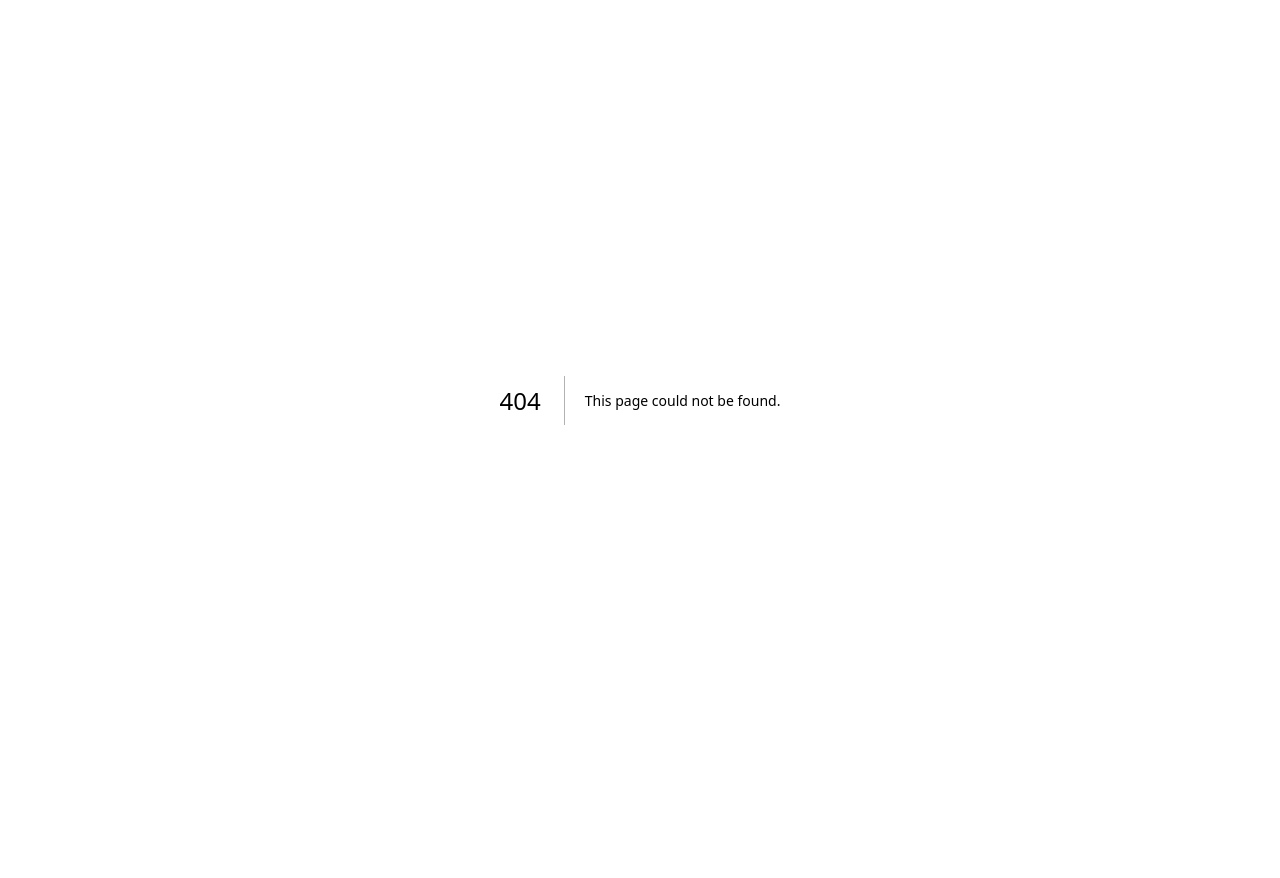
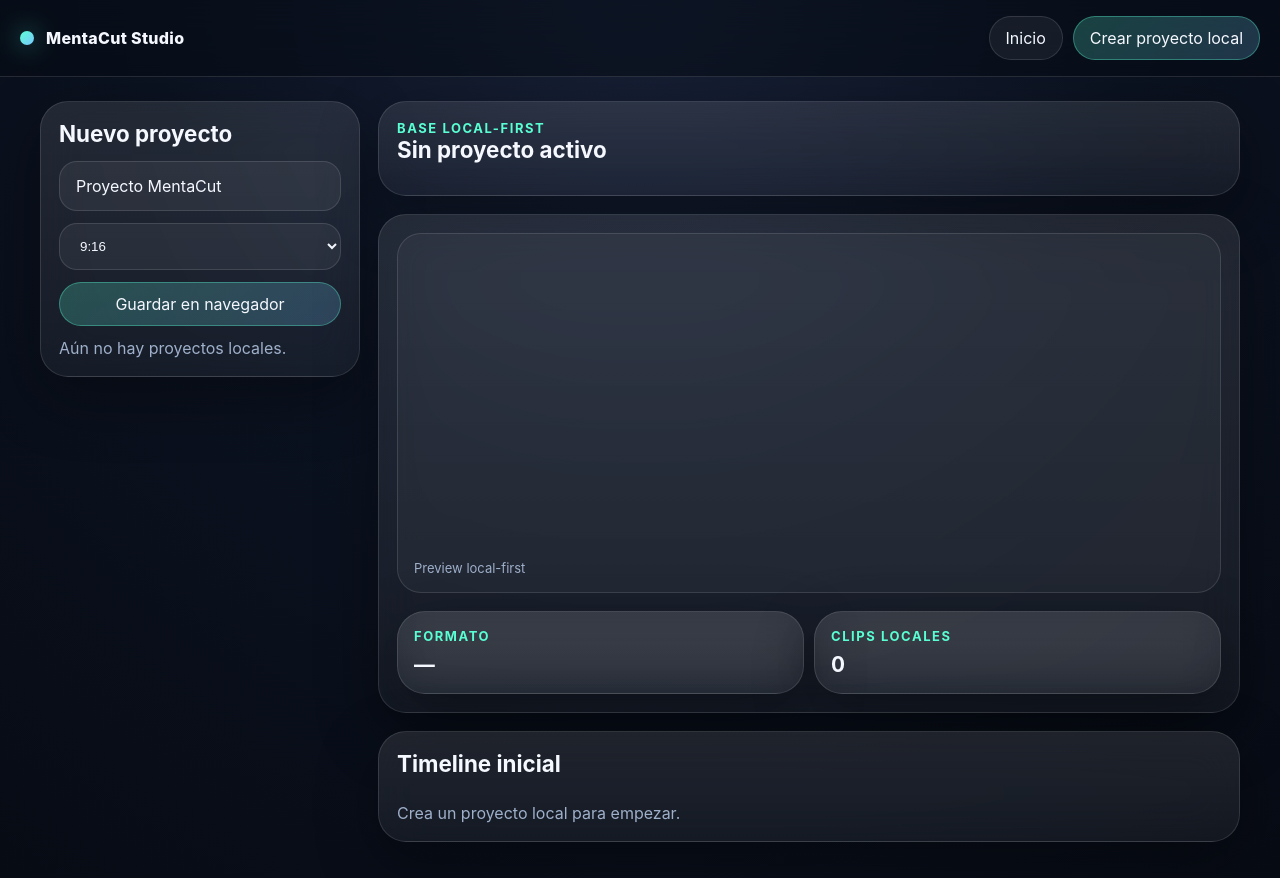
Before and after one commit to alain7224/MentaCut, a Next.js app: page /studio in a window 1280 px wide. Before the commit this address had no page. Before the commit the page ends 800 px from the top, so only its background shows below. Built offline with nearby package versions, Linux system fonts and the light colour scheme.

Commit message:
feat: add studio page

```diff
--- /dev/null
+++ b/app/studio/page.tsx
@@ -0,0 +1,94 @@
+'use client'
+
+import { useEffect, useMemo, useState } from 'react'
+import Link from 'next/link'
+import { createProject, readLocalProjects, type LocalProject, writeLocalProjects } from '@/lib/local-store'
+
+export default function StudioPage() {
+  const [projects, setProjects] = useState<LocalProject[]>([])
+  const [name, setName] = useState('Proyecto MentaCut')
+  const [format, setFormat] = useState<LocalProject['format']>('9:16')
+  const [activeId, setActiveId] = useState<string | null>(null)
+
+  useEffect(() => {
+    const initial = readLocalProjects()
+    setProjects(initial)
+    setActiveId(initial[0]?.id ?? null)
+  }, [])
+
+  const active = useMemo(() => projects.find((item) => item.id === activeId) ?? null, [projects, activeId])
+
+  function createLocalProject() {
+    const next = createProject(name.trim() || 'Proyecto MentaCut', format)
+    const updated = [next, ...projects]
+    setProjects(updated)
+    setActiveId(next.id)
+    writeLocalProjects(updated)
+  }
+
+  return (
+    <div className="page-shell">
+      <header className="topbar">
+        <div className="brand"><span className="brand-dot" /><span>MentaCut Studio</span></div>
+        <nav className="nav">
+          <Link href="/" className="nav-link">Inicio</Link>
+          <button className="btn btn-primary" onClick={createLocalProject}>Crear proyecto local</button>
+        </nav>
+      </header>
+
+      <main className="main studio-layout">
+        <aside className="panel sidebar">
+          <h2 className="section-title">Nuevo proyecto</h2>
+          <div className="form">
+            <input className="input" value={name} onChange={(event) => setName(event.target.value)} placeholder="Nombre del proyecto" />
+            <select className="input" value={format} onChange={(event) => setFormat(event.target.value as LocalProject['format'])}>
+              <option value="9:16">9:16</option>
+              <option value="1:1">1:1</option>
+              <option value="4:5">4:5</option>
+              <option value="16:9">16:9</option>
+            </select>
+            <button className="btn btn-primary" onClick={createLocalProject}>Guardar en navegador</button>
+          </div>
+
+          <div className="project-list">
+            {projects.length === 0 ? <div className="empty">Aún no hay proyectos locales.</div> : null}
+            {projects.map((project) => (
+              <button key={project.id} className={`project-item ${project.id === activeId ? 'active' : ''}`} onClick={() => setActiveId(project.id)}>
+                <strong>{project.name}</strong>
+                <div className="timeline-label">{project.format} · {project.clips.length} clips</div>
+              </button>
+            ))}
+          </div>
+        </aside>
+
+        <section className="studio-main">
+          <div className="panel toolbar">
+            <div>
+              <div className="eyebrow">Base local-first</div>
+              <h1 className="section-title">{active?.name ?? 'Sin proyecto activo'}</h1>
+            </div>
+          </div>
+
+          <div className="panel stage">
+            <div className="stage-preview" />
+            <div className="kv">
+              <div className="panel metric"><div className="eyebrow">Formato</div><strong>{active?.format ?? '—'}</strong></div>
+              <div className="panel metric"><div className="eyebrow">Clips locales</div><strong>{active?.clips.length ?? 0}</strong></div>
+            </div>
+          </div>
+
+          <div className="panel timeline">
+            <h2 className="section-title">Timeline inicial</h2>
+            {(active?.clips ?? []).map((clip) => (
+              <div key={clip.id} className="timeline-row">
+                <div className="timeline-label">{clip.title} · {clip.start.toFixed(1)}s → {clip.end.toFixed(1)}s</div>
+                <div className="timeline-bar"><span style={{ left: `${clip.start * 4}%`, width: `${Math.max((clip.end - clip.start) * 4, 12)}%` }} /></div>
+              </div>
+            ))}
+            {!active ? <div className="empty">Crea un proyecto local para empezar.</div> : null}
+          </div>
+        </section>
+      </main>
+    </div>
+  )
+}
```
